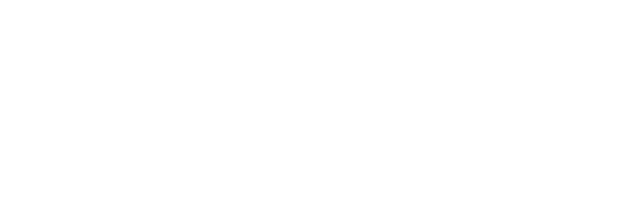
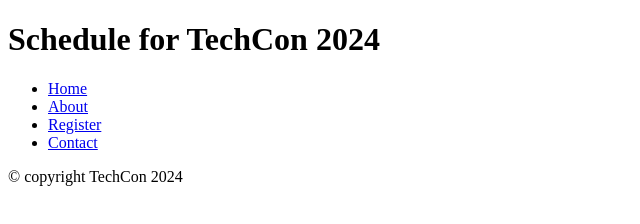
Before and after one commit to mar-alabi/TechCon_HTML, a plain HTML site: page techcon_website/schedule.html in a window 1280 px wide. Shown: the whole page, without its empty margins (0-640 px from the left). Drawn offline with Linux system fonts and the light colour scheme.

Commit message:
add header, nav, and footer sections

```diff
--- a/techcon_website/schedule.html
+++ b/techcon_website/schedule.html
@@ -5,5 +5,21 @@
     <meta name="viewport" content="width=device-width, initial-scale=1.0" />
     <title>TechCon 2024</title>
   </head>
-  <body></body>
+  <body>
+    <header>
+      <h1>Schedule for TechCon 2024</h1>
+      <nav>
+        <ul>
+          <li><a href="./index.html">Home</a></li>
+          <li><a href="./about.html">About</a></li>
+          <li><a href="./register.html">Register</a></li>
+          <li><a href="./contact.html">Contact</a></li>
+        </ul>
+      </nav>
+    </header>
+    <main></main>
+    <footer>
+      <p>&copy; copyright TechCon 2024</p>
+    </footer>
+  </body>
 </html>
```
